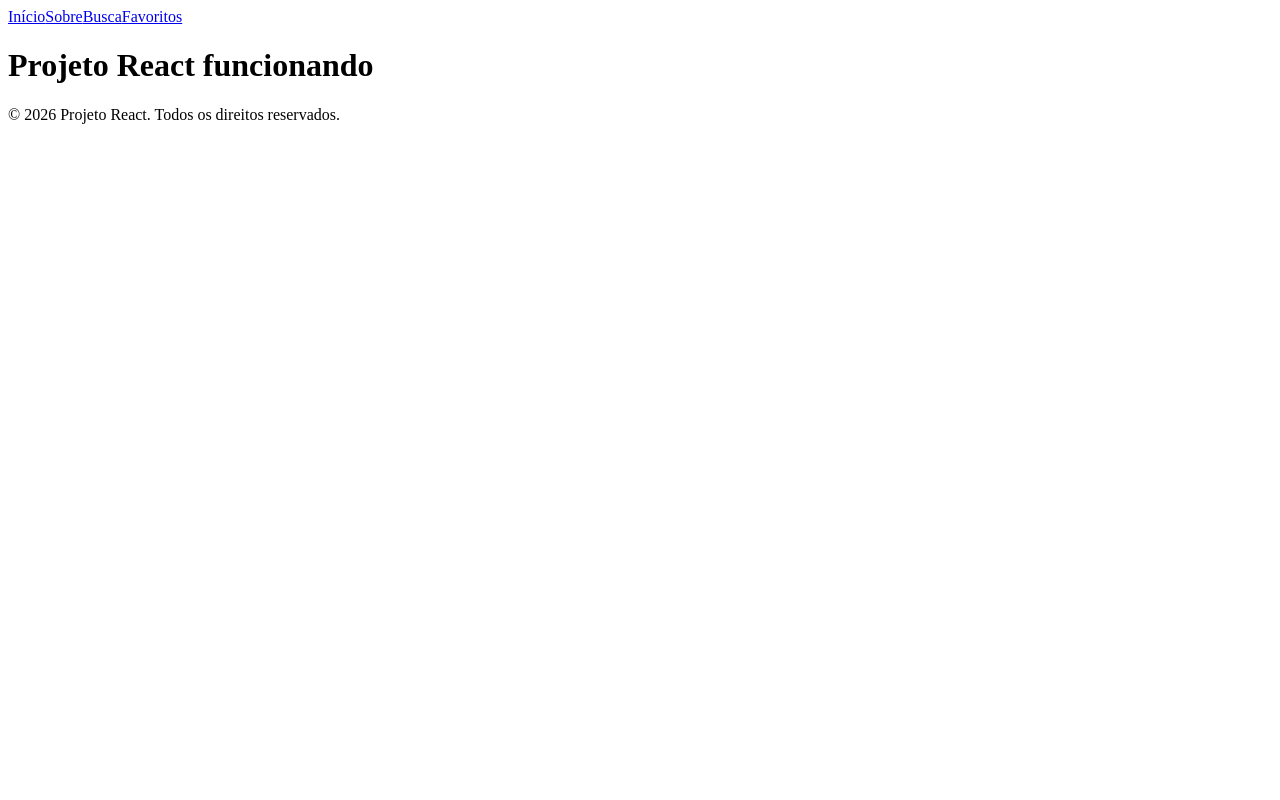
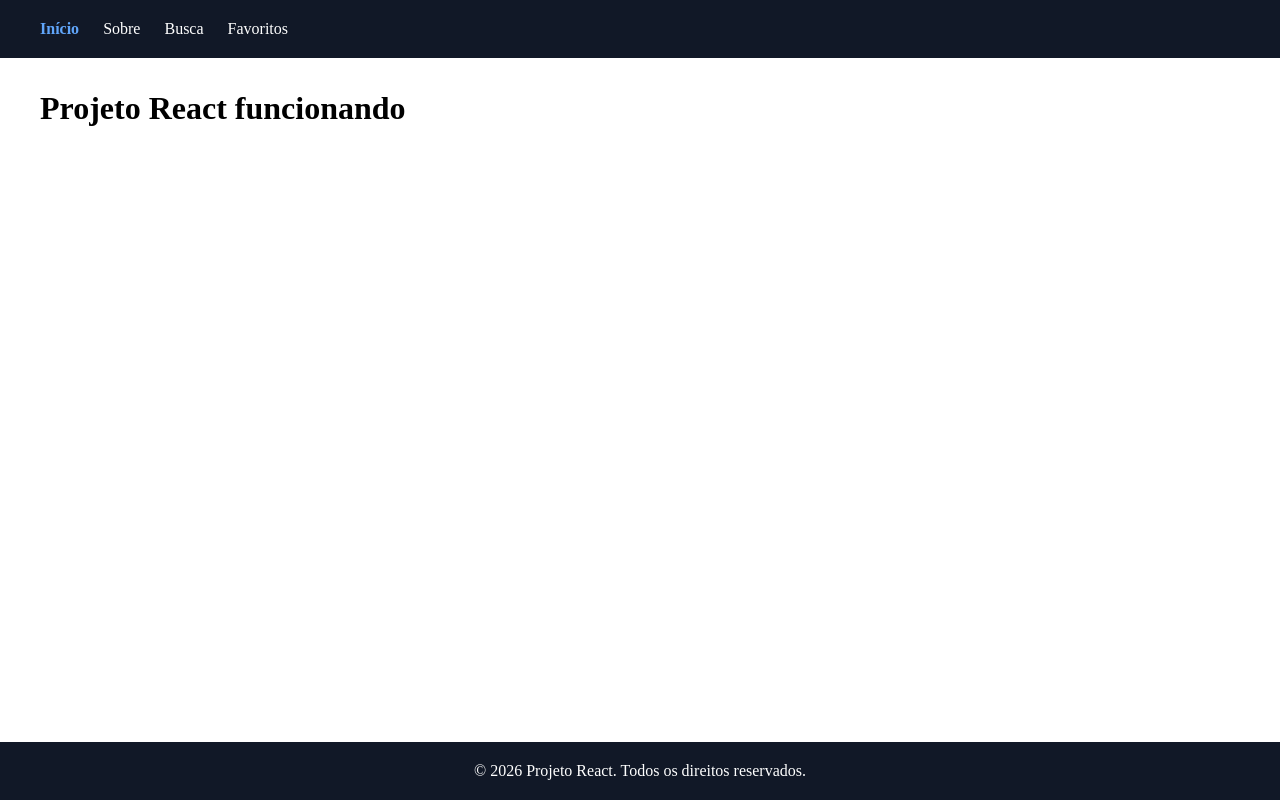
Before and after one commit to danircarv/projeto-react, a React (Vite) app: page / in a window 1280 px wide. Built offline with nearby package versions, Linux system fonts and the light colour scheme.

Commit message:
feat: aplicando o NavLink pra aplicar estilização no link ativo importanto o index css, pro estilo carregar na aplicação

```diff
--- a/src/components/Navbar.jsx
+++ b/src/components/Navbar.jsx
@@ -1,14 +1,15 @@
-import { Link } from "react-router-dom";
+import { NavLink } from "react-router-dom";
 
 export default function Navbar() {
   return (
     <header className="navbar">
-
       <nav>
-        <Link to="/">Início</Link>
-        <Link to="/sobre">Sobre</Link>
-        <Link to="/busca">Busca</Link>
-        <Link to="/favoritos">Favoritos</Link>
+        <NavLink to="/" end>
+          Início
+        </NavLink>
+        <NavLink to="/sobre">Sobre</NavLink>
+        <NavLink to="/busca">Busca</NavLink>
+        <NavLink to="/favoritos">Favoritos</NavLink>
       </nav>
     </header>
   );
--- a/src/index.css
+++ b/src/index.css
@@ -36,6 +36,11 @@ body,
   text-decoration: none;
 }
 
+.navbar nav a.active {
+  color: #60a5fa;
+  font-weight: 700;
+}
+
 .main-content {
   flex: 1;
   padding: 32px 40px;
--- a/src/main.jsx
+++ b/src/main.jsx
@@ -1,5 +1,6 @@
 import { StrictMode } from 'react'
 import { createRoot } from 'react-dom/client'
+import './index.css'
 import App from './App.jsx'
 
 createRoot(document.getElementById('root')).render(
```
